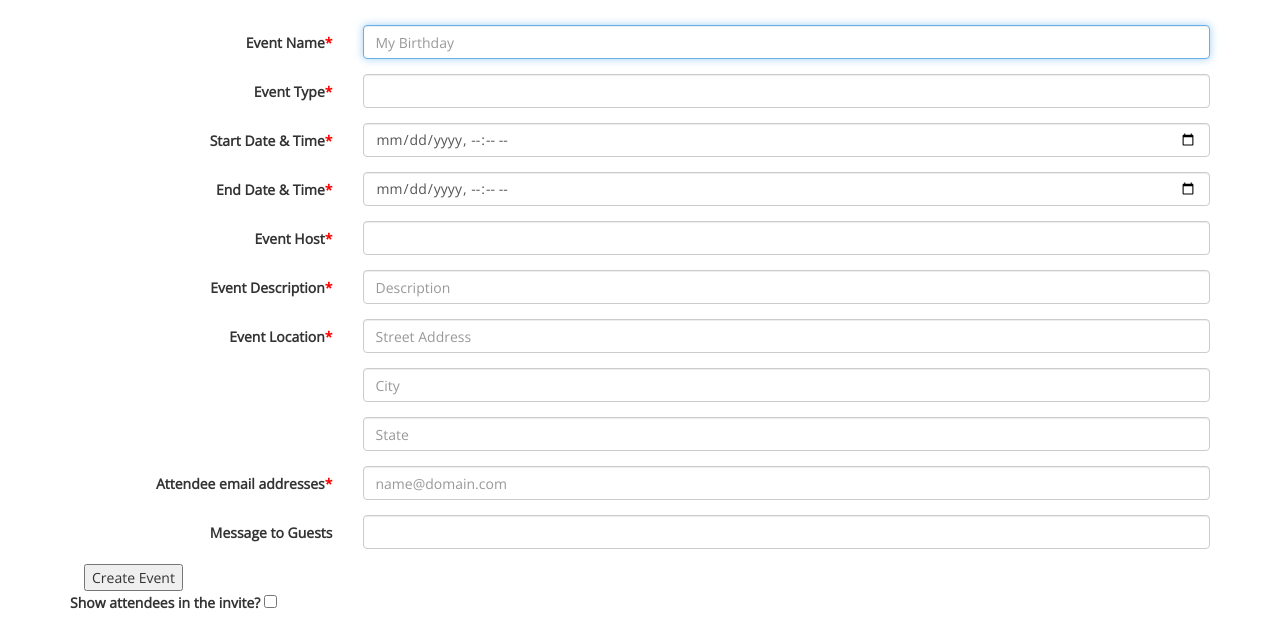
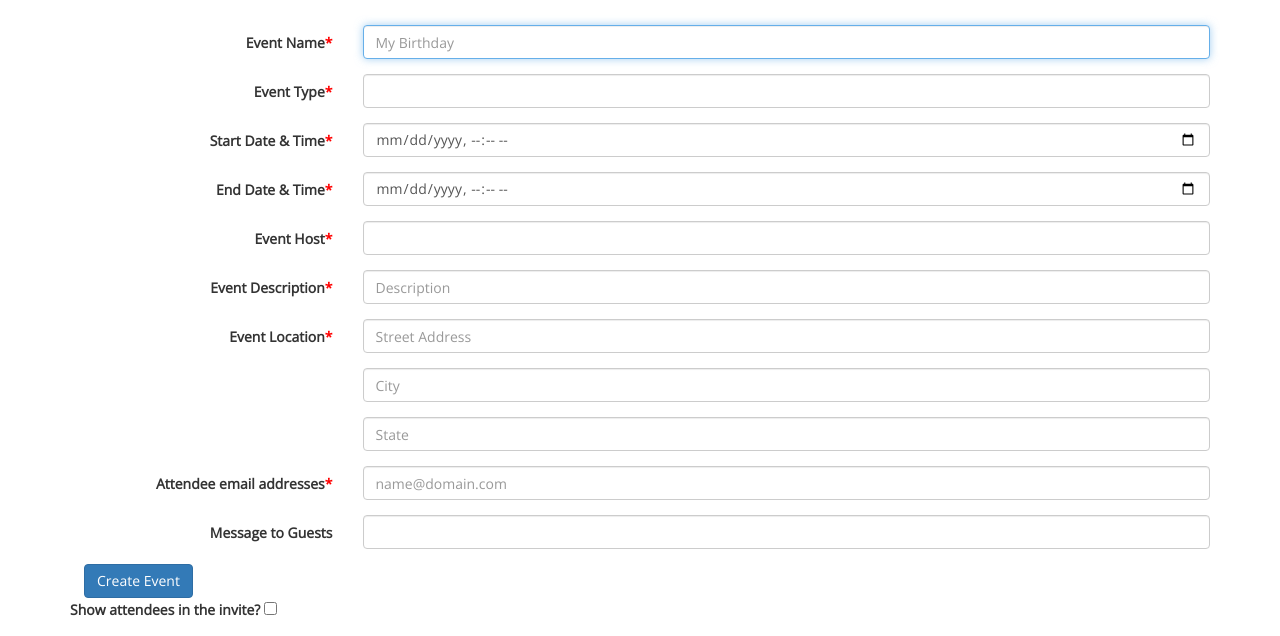
Before and after one commit to msheahen/meet-up-event-planner, a website: page create.html in a window 1280 px wide. Shown: the part 164-800 px from the top of the page. Drawn offline with nearby package versions, Linux system fonts and the light colour scheme; files that its build step writes are made by us from their sources.

Commit message:
updated buttons to btn-primary bootstrap class

```diff
--- a/create.html
+++ b/create.html
@@ -139,7 +139,7 @@
 
 
 
-					<button id="create-event" style="margin-left: 1em;">Create Event</button>
+					<button id="create-event" class='btn btn-primary' style="margin-left: 1em;">Create Event</button>
 
 					<div id="attendees" style="margin-left: 1em;"></div>
 					<label>Show attendees in the invite?
```
Also changed, not shown: index.html (+1 -1 lines).
